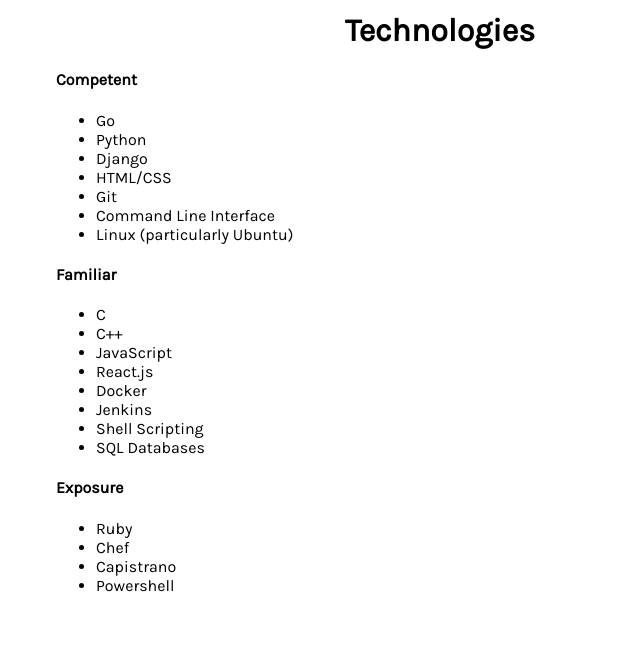
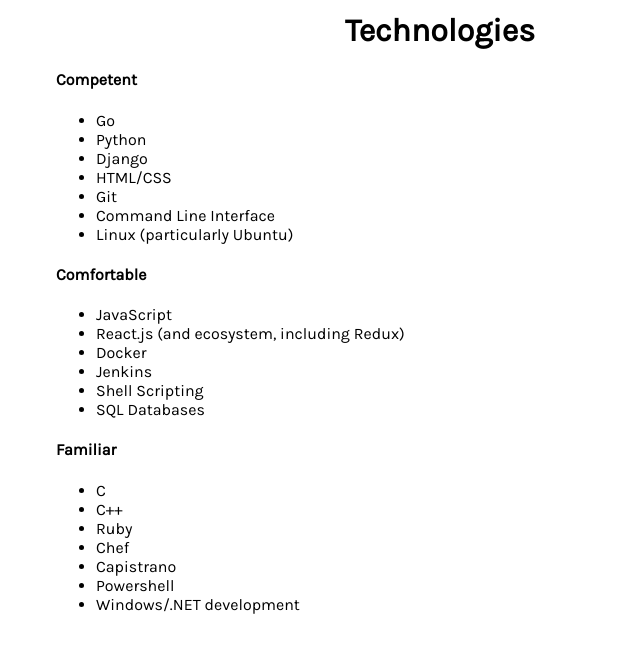
Before and after one commit to codebymatt/codebymatt.github.io, a plain HTML site: page resume.html in a window 1280 px wide. Shown: the part 3150-3807 px from the top of the page, without its empty margins (200-840 px from the left). Drawn offline with Linux system fonts and the light colour scheme.

Commit message:
Update technology list

```diff
--- a/resume.html
+++ b/resume.html
@@ -204,23 +204,24 @@
                     <li>Command Line Interface</li>
                     <li>Linux (particularly Ubuntu)</li>
                 </ul>
-                <h4>Familiar</h4>
+                <h4>Comfortable</h4>
                 <ul>
-                    <li>C</li>
-                    <li>C++</li>
                     <li>JavaScript</li>
-                    <li>React.js</li>
+                    <li>React.js (and ecosystem, including Redux)</li>
                     <li>Docker</li>
                     <li>Jenkins</li>
                     <li>Shell Scripting</li>
                     <li>SQL Databases</li>
                 </ul>
-                <h4>Exposure</h4>
+                <h4>Familiar</h4>
                 <ul>
+                    <li>C</li>
+                    <li>C++</li>
                     <li>Ruby</li>
                     <li>Chef</li>
                     <li>Capistrano</li>
                     <li>Powershell</li>
+                    <li>Windows/.NET development</li>
                 </ul>
             </div>
             <h2 id=reference>References available on request</h2>
```
